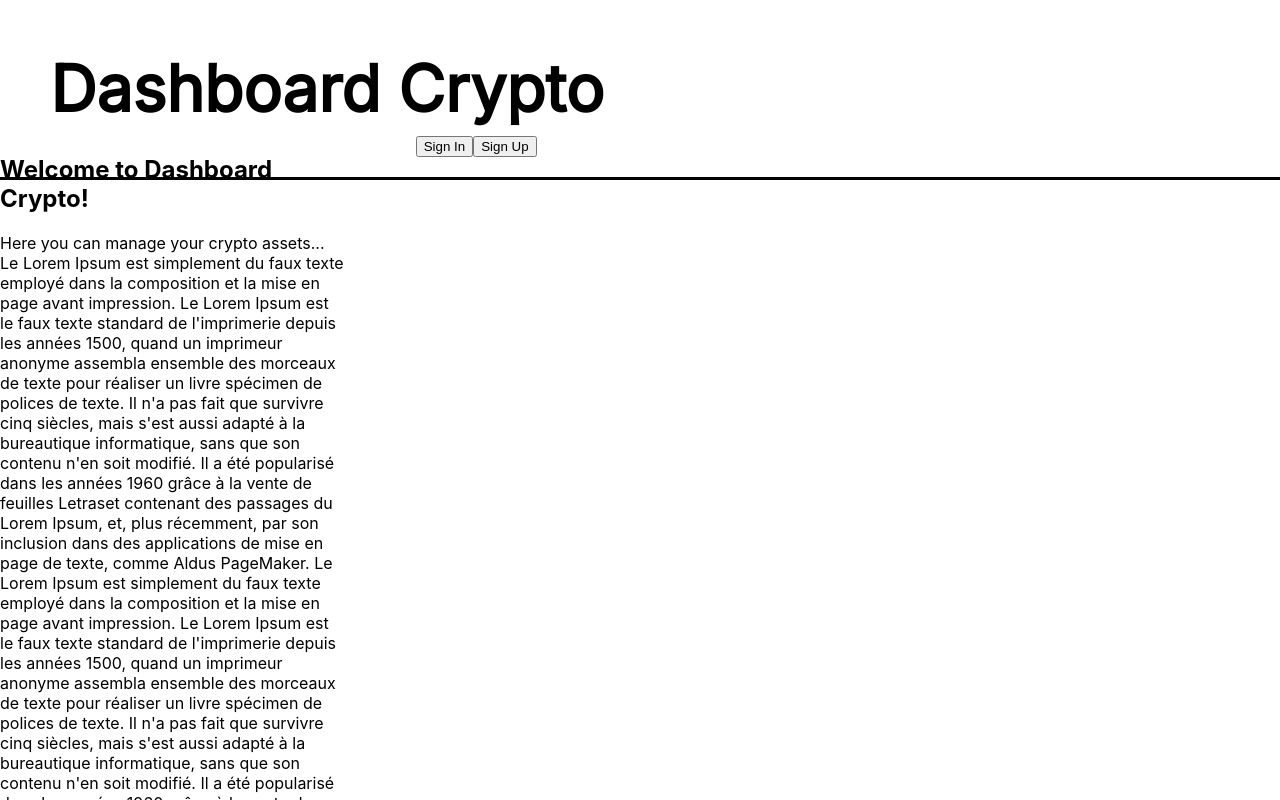
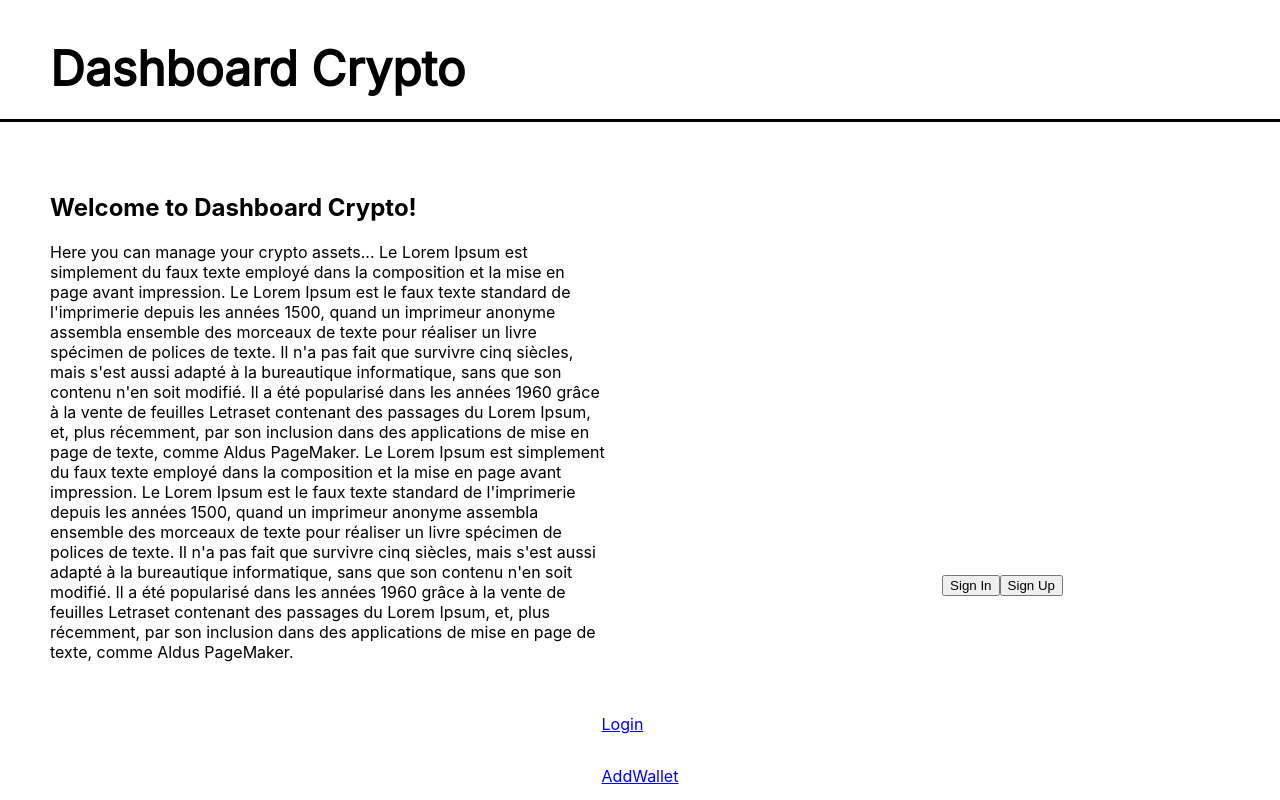
Before and after one commit to Tarek1808/CryptoDashboard-frontend, a Next.js app: page / in a window 1280 px wide. Shown: the top 800 px of the page. Built offline with nearby package versions, Linux system fonts and the light colour scheme.

Commit message:
frontend v1.2

```diff
--- a/components/Login.js
+++ b/components/Login.js
@@ -32,15 +32,15 @@ applications de mise en page de texte, comme Aldus PageMaker.
 
                     </div>
                     <div className={styles.auth}>
-
                         <button onClick={() => console.log("Sign In")}>Sign In</button>
                         <button onClick={() => console.log("Sign Up")}>Sign Up</button>
                     </div>
                 </div>
-
-                <p><a href="http://localhost:3001/">Login</a></p>
-                <p><a href="http://localhost:3001/addWallet">AddWallet</a></p>
-                <p><a href="http://localhost:3001/wallets">Wallets</a></p>
+                <div className={styles.links}>
+                    <p><a href="http://localhost:3001/">Login</a></p>
+                    <p><a href="http://localhost:3001/addWallet">AddWallet</a></p>
+                    <p><a href="http://localhost:3001/wallets">Wallets</a></p>
+                </div>
             </main>
         </div>
     );
--- a/styles/Login.module.css
+++ b/styles/Login.module.css
@@ -3,8 +3,8 @@
 .container {
     display: flex;
     flex-direction: column;
-  align-items: left;
-  justify-content: left;
+    align-items: center;
+    justify-content: center;
     height: 100vh;
     text-align: center;
 }
@@ -12,35 +12,48 @@
 .header {
     font-family: 'Inter';
     font-weight: 700;
-  font-size: 4rem;
-  Font-style: extra-bold;
+    font-size: 3rem;
+    font-style: bold;
     text-align: left;
     width: 100%;
     background-color: #ffffff;
-  padding: 50px 50px;
+    padding: 80px 50px;
+    margin-top: 100px;
     margin-bottom: 20px;
     border-bottom: 3px solid #000000;
+    overflow: hidden;
 }
-.presentation {
-  flex: 2;
-  padding-right: 50px;
-  text-align: left;
-}
-.auth {
-  flex: 5;
-  padding-left: 20px;
-  text-align: left;
-}
+
 .main {
     display: flex;
     flex-direction: column;
-    justify-content: center;
     align-items: center;
     min-height: 100vh;
-    padding: 4rem 0;
+    padding: 2rem 0;
 }
 
 .content {
     display: flex;
-    width: 100%;
+    justify-content: space-between;
+    margin-bottom: 20px;
 }
+
+.presentation {
+    flex: 1;
+    padding-left: 50px;
+    padding-right: 20px;
+    text-align: left;
+}
+
+.auth {
+    flex: 1;
+    margin-top: 400px ;
+    padding-left: 100px;
+    text-align: center;
+}
+
+.links {
+    display: flex;
+    flex-direction: column;
+    align-items: flex-start;
+}
```
Lines whose indentation alone changed are shown as unchanged.
